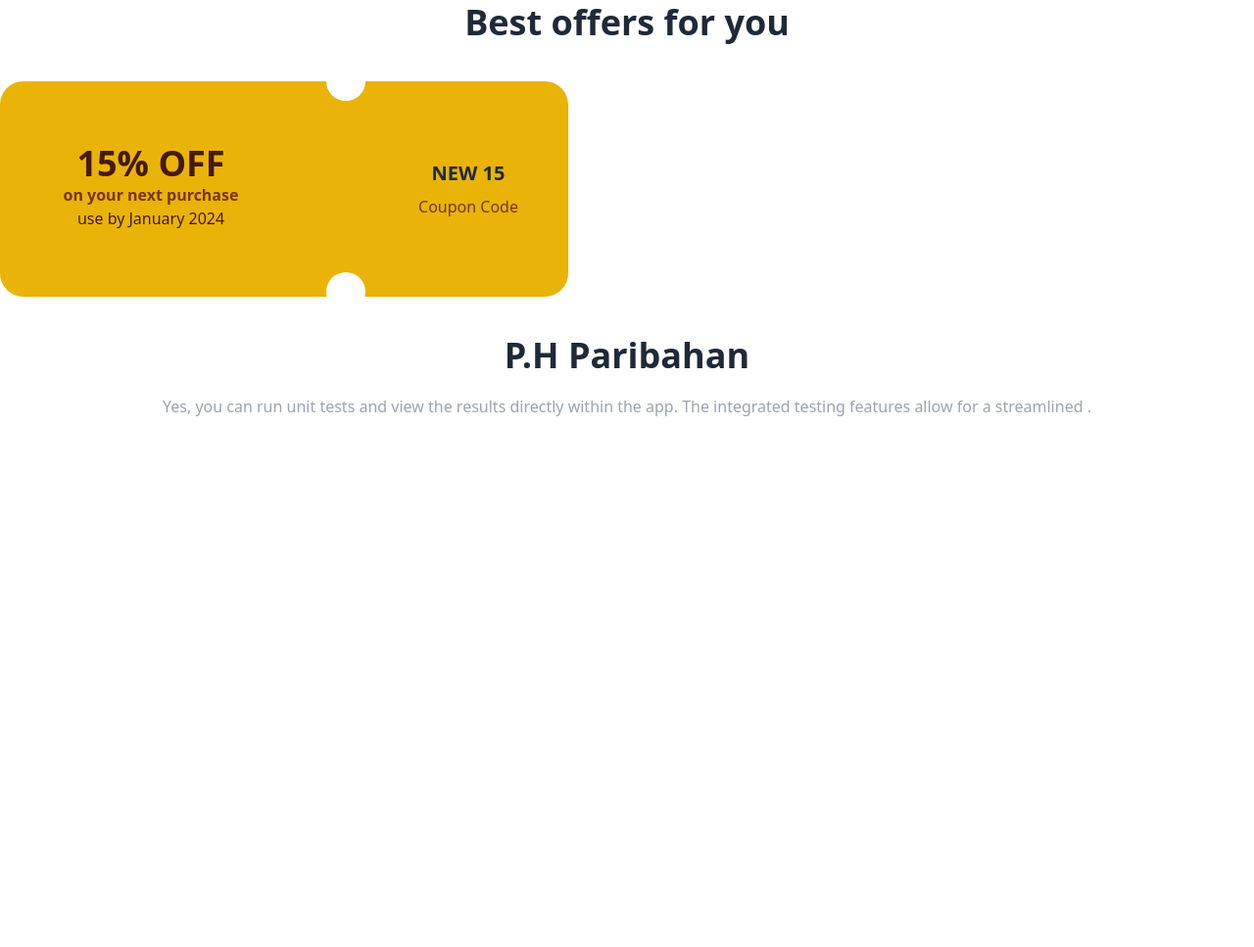
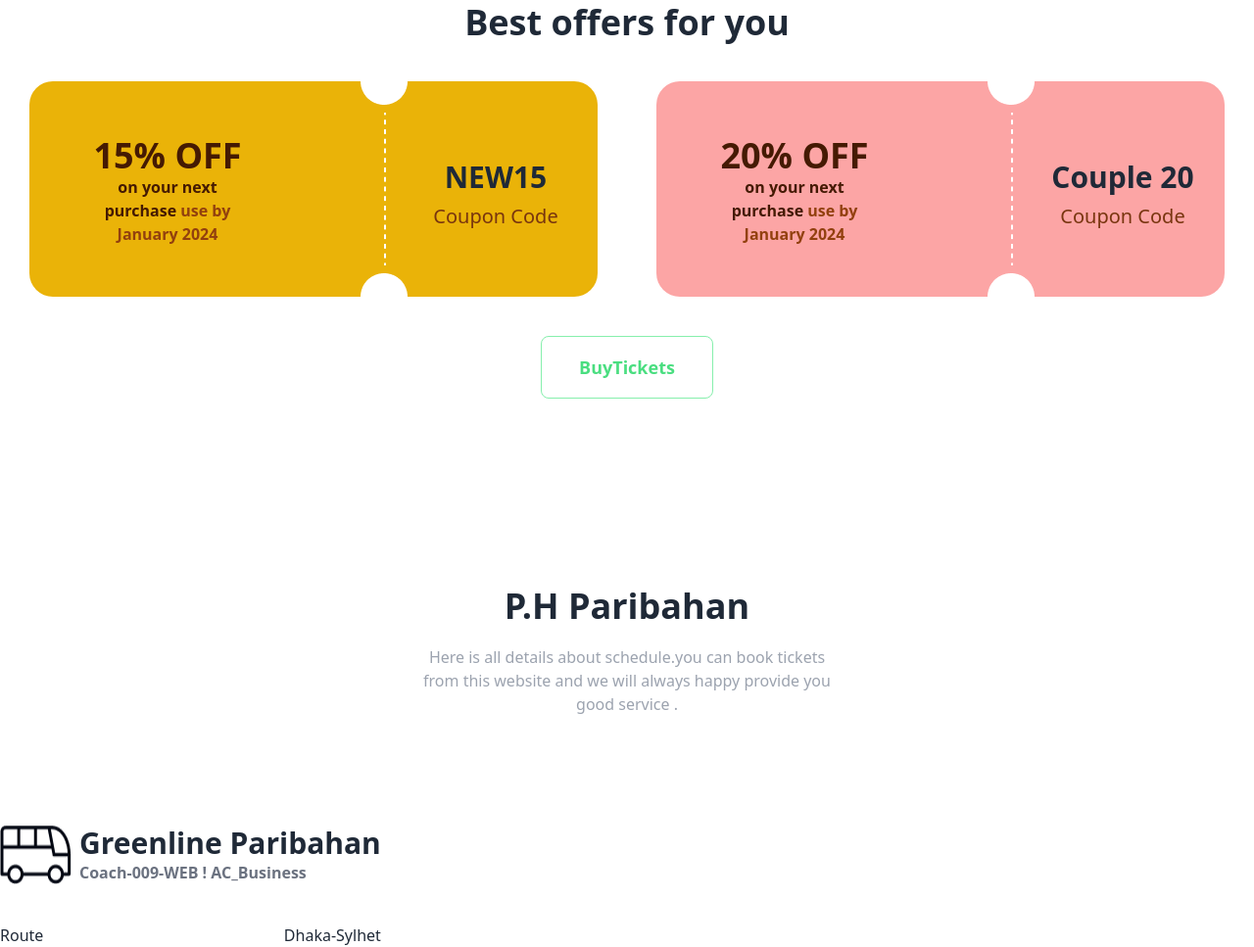
Before and after one commit to Khandaker20201125010/smart-ticket-website, a plain HTML site: page index.html in a window 1280 px wide. Shown: the part 825-1792 px from the top of the page at 98% size. Before the commit the page ends 1252 px from the top, so only its background shows below. Drawn offline with nearby package versions, Linux system fonts and the light colour scheme.

Commit message:
token ticket added

```diff
--- a/index.html
+++ b/index.html
@@ -50,8 +50,7 @@
             enjoy every moment of life </p>
         </div>
         <div class="w-full text-center mt-10">
-          <button onclick="getTicket()"class="btn btn-outline font-semibold items-center w-44  text-black bg-green-600 lg:btn-lg">Buy
-            Tickets</button>
+          <button onclick="getTicket()"class="btn btn-outline font-semibold items-center w-44  text-black bg-green-600 lg:btn-lg">BuyTickets</button>
         </div>
       </div>
 
@@ -59,47 +58,69 @@
     <div class="text-center mt-28 ">
       <h1 class="text-4xl font-bold">Best offers for you</h1>
     </div>
-    <div class="coupon-container">
-      <div class="mt-10 bg-yellow-500 flex w-[580px] h-[220px] rounded-3xl outline-offset-2 ">
-        <div class="text-center m-16">
+    <div class="coupon-container flex justify-around">
+      <div class="mt-10 bg-yellow-500 flex w-[580px] h-[220px] rounded-3xl ">
+        <div class="text-center m-14">
           <h1 class="text-4xl font-bold text-amber-950">15% OFF</h1>
-          <p class="w-[180px] pb-12 text-amber-950 text-base"><span class="font-bold text-amber-900 ">on your next purchase</span> use by January 2024</p>
+          <p class="w-[170px] text-amber-950 text-base font-bold ">on your next purchase <span class="text-amber-800">use by January 2024</span></p>
         </div>
+        <img class="ml-14" src="./images/cupon-devider.png" alt="">
         <div class="text-right ">
-          <div class="m-20 text-center ">
-            <h1 class="text-xl font-bold ">NEW <span class=""></span>15</h1>
-            <p class="w-[180px] mt-2 text-amber-900"> Coupon Code</p>
-            <div class="circle"></div>
-            <div class="line"></div>
-            <div class="line inline-block h-1 w-32 mx-auto bg-black"></div>
-            <div class="circle2"></div>
+          <div class="mt-20 text-center ">
+            <h1 class="text-3xl font-bold ">NEW15</h1>
+            <p class="w-[180px] mt-2 text-amber-900 text-xl"> Coupon Code</p>
 
           </div>
         </div>
       </div>
 
       <div>
-
+        <div class="mt-10 bg-red-300 flex w-[580px] h-[220px] rounded-3xl ">
+          <div class="text-center m-14">
+            <h1 class="text-4xl font-bold text-amber-950">20% OFF</h1>
+            <p class="w-[170px] text-amber-950 text-base font-bold ">on your next purchase <span class="text-amber-800">use by January 2024</span></p>
+          </div>
+          <img class="ml-14" src="./images/cupon-devider.png" alt="">
+          <div class="text-right ">
+            <div class="mt-20 text-center ">
+              <h1 class="text-3xl font-bold font-bold">Couple 20</h1>
+              <p class="w-[180px] mt-2 text-amber-900 text-xl"> Coupon Code</p>
+            </div>
+          </div>
+        </div>
       </div>
     </div>
+    <div class="w-full text-center mt-10">
+      <button class="btn btn-outline font-semibold items-center w-44  border-green-300  text-green-400  lg:btn-lg">BuyTickets</button>
+    </div>
+
+
+
 
 
   </header>
   <main>
-    <section id="paribahan" class="dolf">
-
-      <div class="text-center mt-10">
-
+    <section id="paribahan" class="dolf lg:container lg:m-auto ">
+      <div class="text-center mt-48">
         <h1 class="text-4xl font-bold">P.H Paribahan</h1>
-        <p class=" text-gray-400 text-base  font-medium mt-5">Yes, you can run unit tests and view the results directly
-          within the app. The integrated testing features allow for a streamlined .</p>
+        <p class=" text-gray-400 text-base m-auto w-2/6  font-medium mt-5">Here is all details about schedule.you can book tickets from this website and we will always happy provide you good service .</p>
       </div>
-      <div class="m">
-        <div>
-
-
-        </div>
-        <div>
+      <div class="flex mt-28">
+        <div class="a">
+          <div class="1">
+            <div class="flex gap-2 ">
+              <img src="./images/bus-logo.png" alt="">
+              <div>
+                <h1 class="text-3xl font-bold">Greenline Paribahan</h1>
+                <p class="flex-col text-gray-500 font-semibold">Coach-009-WEB ! AC_Business</p>
+              </div>
+            </div>
+            <div class="flex justify-between mt-10 ">
+              <h>Route</h>
+              <h>Dhaka-Sylhet</h>
+            </div>
+          </div>
+          <div class="2"></div>
 
         </div>
 
--- a/styles/styles.css
+++ b/styles/styles.css
@@ -23,30 +23,3 @@
 
 
 }
-.circle {
-  width: 40px;
-  height: 40px;
-  border-radius: 50%;
-  background-color:white;
-  position: relative;
-  right:55px;
-  top:55px;
-}
-.circle2 {
-  width: 40px;
-  height: 40px;
-  border-radius: 50%;
-  background-color:white;
-  position: relative;
-  right:55px;
-  bottom:200px;
-
-}
-.line {
-  position: absolute;
-  border: 1px solid black;
-  width: 100px;
-  top: 100px;
-  left: 220px;
-  z-index: 0;
-}
```
